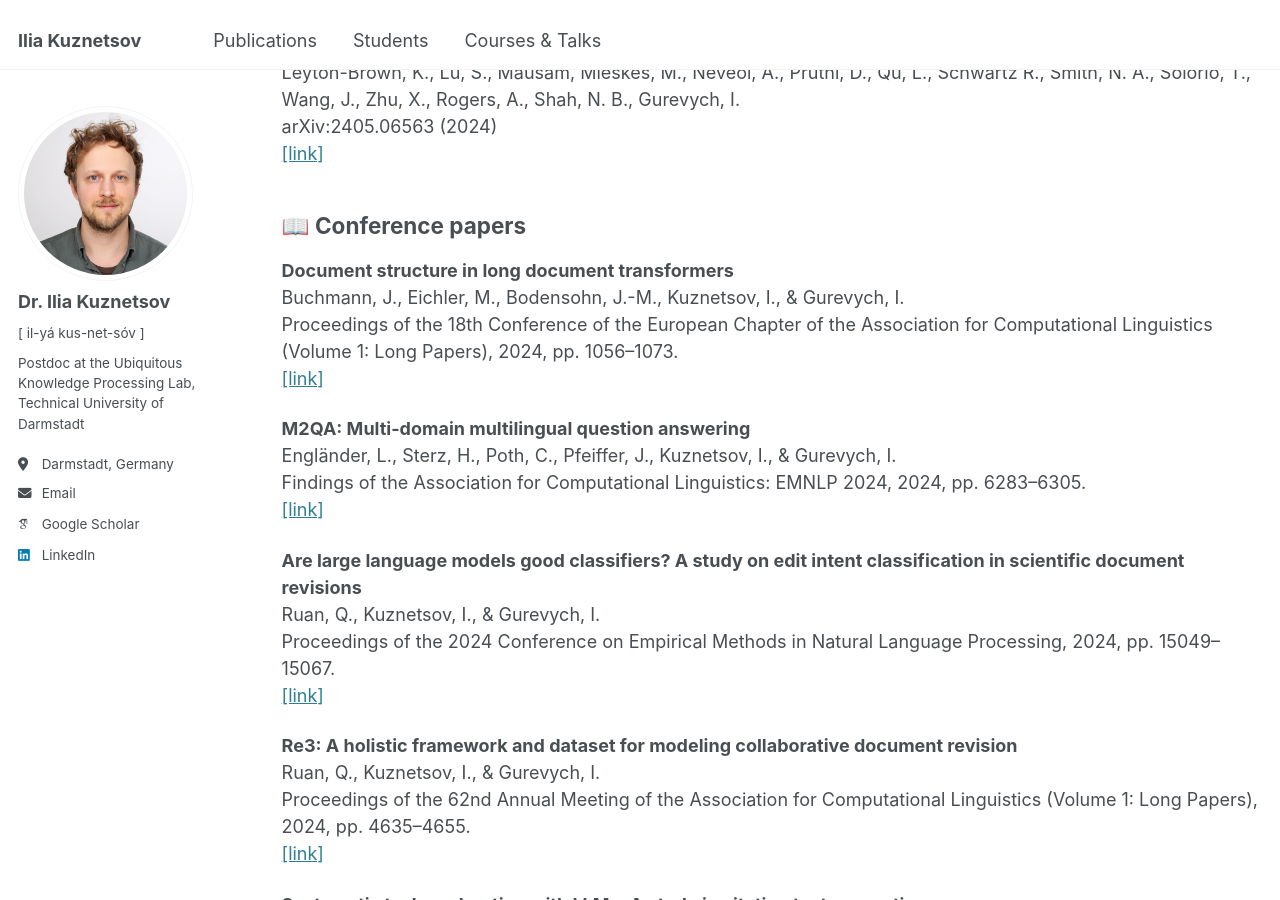
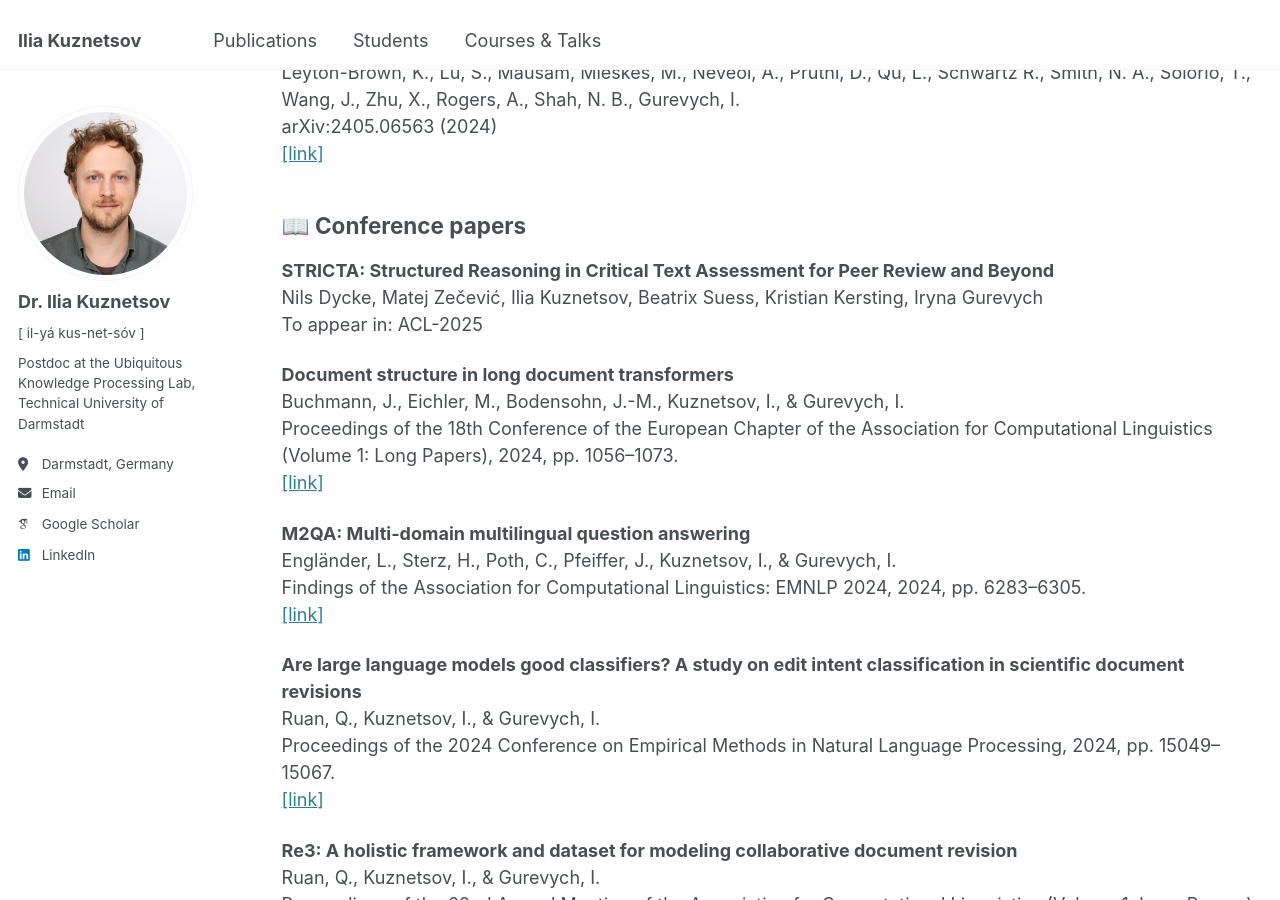
Before and after one commit to iokuznetsov/iokuznetsov.github.io, a Jekyll site: the page built from _pages/publications.md, in a window 1280 px wide and 900 px high, scrolled down 892 px. Built offline with Jekyll 4.4.1, drawn with Linux system fonts in a browser that asks for light colours; some web fonts are replaced.

Commit message:
Update publications.md

```diff
--- a/_pages/publications.md
+++ b/_pages/publications.md
@@ -41,6 +41,10 @@ arXiv:2405.06563 (2024) \
 [[link]](https://arxiv.org/abs/2405.06563)
 
 ## 📖 Conference papers
+
+**STRICTA: Structured Reasoning in Critical Text Assessment for Peer Review and Beyond**\
+Nils Dycke, Matej Zečević, Ilia Kuznetsov, Beatrix Suess, Kristian Kersting, Iryna Gurevych\
+To appear in: ACL-2025
 
 **Document structure in long document transformers**\
 Buchmann, J., Eichler, M., Bodensohn, J.-M., Kuznetsov, I., & Gurevych, I.\
```
